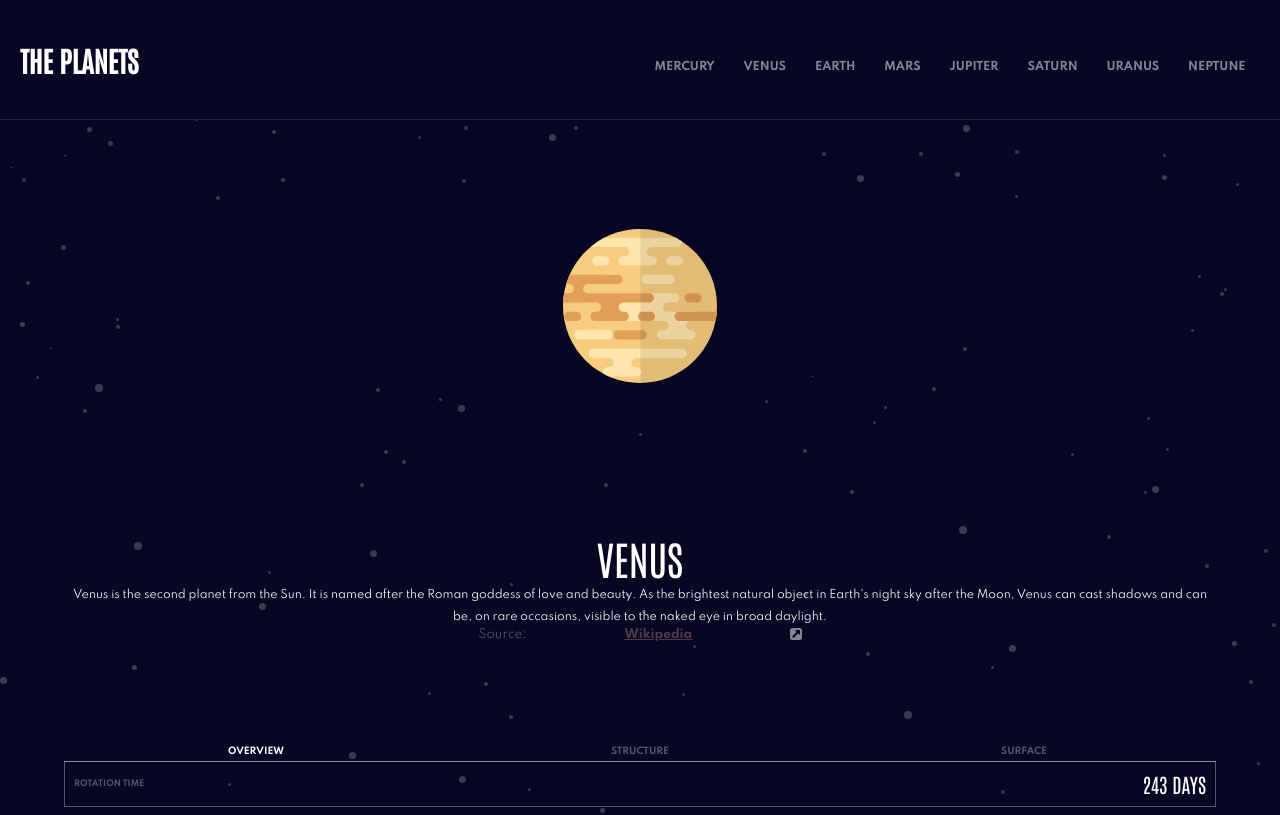
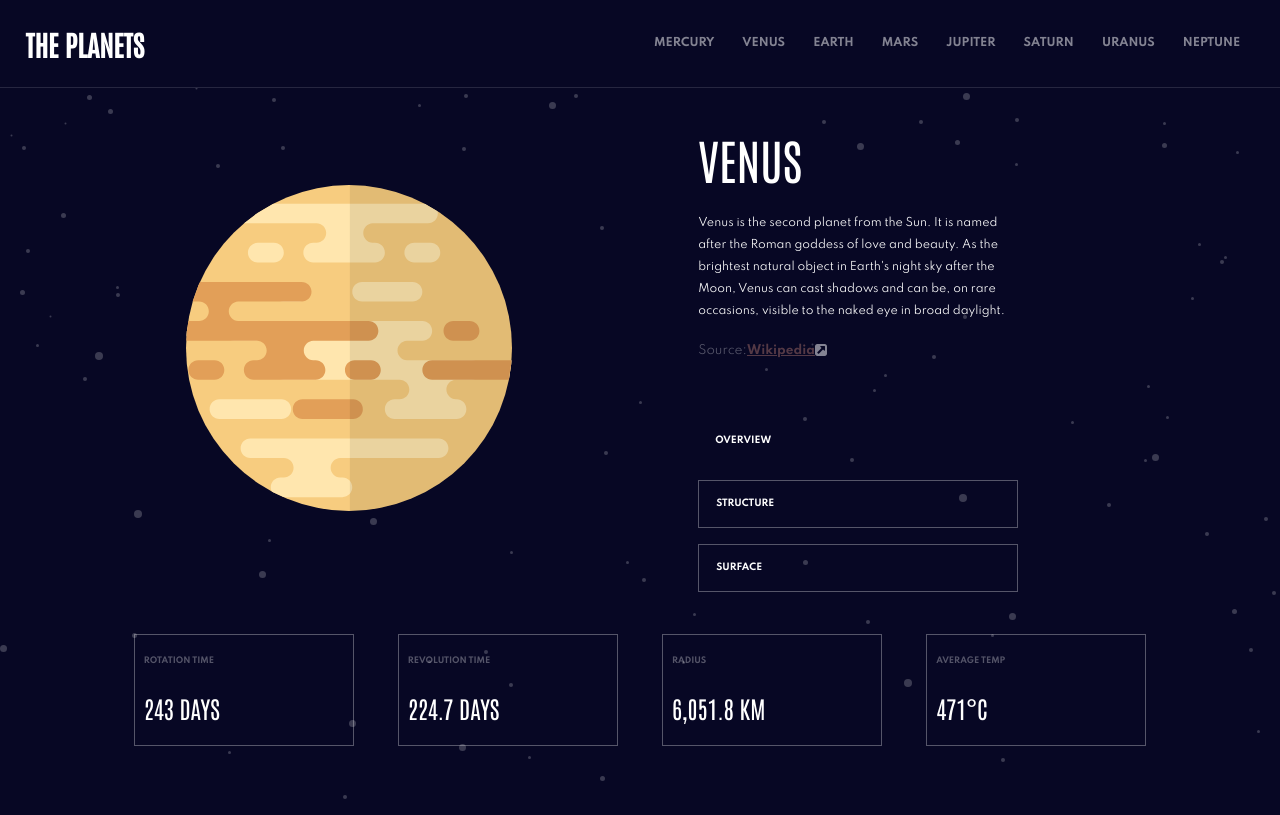
Before and after one commit to ylanaportela/planet-fact-site, a Next.js app: page /Venus in a window 1280 px wide. Shown: the top 815 px of the page. Built offline with nearby package versions, Linux system fonts and the light colour scheme.

Commit message:
Add new style from tablet size and desktop size

```diff
--- a/components/Header/header.module.scss
+++ b/components/Header/header.module.scss
@@ -143,6 +143,10 @@
     .oval, .item img{
         display: none;
     }
+
+    .header + ul{
+        display: none;
+    }
 }
 
 @media (min-width: 1024px){
@@ -153,6 +157,17 @@
         flex-direction: row;
         padding: 0px 20px;
     }
+
+    .nav{
+        padding: 0%;
+    }
+
+    .item{
+       height: 100%;
+       display: flex;
+       align-items: center;
+    }
+
 
     .menu, .nav{
         width: 50%;
@@ -168,4 +183,5 @@
     }
 
 
+
 }
--- a/components/State/state.module.scss
+++ b/components/State/state.module.scss
@@ -17,3 +17,40 @@
 .buttonSelectionActive{
     color: #fff;
 }
+
+@media (min-width: 768px){
+
+    .listSelection{
+        height: 100%;
+        width: 40%;
+        padding: 10% 0%;
+        display: flex;
+        flex-direction: column;
+        justify-content: space-evenly;
+        border: none;
+
+        li{
+            width: 100%;
+            height: 20%;
+        }
+    }
+
+    .buttonSelectionActive{
+        color: #fff;
+        border: none;
+    }
+
+    @media (min-width: 1022px){
+
+        .listSelection{
+            width: 55%;
+            height: 40%;
+            padding: 0%;
+        }
+
+        .listSelection > li{
+            height: 23%;
+        }
+    }
+
+}
--- a/styles/globals.scss
+++ b/styles/globals.scss
@@ -30,10 +30,6 @@ header{
   overflow: hidden;
 }
 
-.header-nav + .list-selection-mobile, .header-nav + .list-selection-mobile  + section{
-  display: none;
-}
-
 .button-selection{
   text-decoration: none;
   background-color: transparent;
@@ -44,6 +40,41 @@ header{
   color: #FFFFFF50;
 }
 
+.button-selection.mercury{
+  border-bottom: 3px solid style.$color-Mercury;
+}
+
+.button-selection.venus{
+  border-bottom: 3px solid style.$color-Venus;
+}
+
+.button-selection.earth{
+  border-bottom: 3px solid style.$color-Earth;
+}
+
+.button-selection.mars{
+  border-bottom: 3px solid style.$color-Mars;
+}
+
+.button-selection.jupiter{
+  border-bottom: 3px solid style.$color-Jupiter;
+}
+
+.button-selection.saturn{
+  border-bottom: 3px solid style.$color-Saturn;
+}
+
+.button-selection.uranus{
+  border-bottom: 3px solid style.$color-Uranus;
+}
+
+.button-selection.neptune{
+  border-bottom: 3px solid style.$color-Neptune;
+}
+
+.header-nav + ul + section{
+  display: none;
+}
 
 ul{
   .mercury{
@@ -78,6 +109,8 @@ ul{
     fill: style.$icon-Neptune;
   }
 }
+
+
 
 .image{
   height: 43%;
@@ -184,33 +217,259 @@ ul{
   background-position: center;
 }
 
+@media (min-width: 768px){
 
-@media (min-width: 768px){
+  .header-nav + ul + section{
+    display: block;
+  }
+
+  ul{
+      .mercury{
+        background-color: style.$color-Mercury;
+      }
+
+      .venus{
+        background-color: style.$color-Venus;
+      }
+
+      .earth{
+        background-color: style.$color-Earth;
+      }
+
+      .mars{
+        background-color: style.$color-Mars;
+      }
+
+      .jupiter{
+        background-color: style.$color-Jupiter;
+      }
+
+      .saturn{
+        background-color: style.$color-Saturn;
+      }
+
+      .uranus{
+        background-color: style.$color-Uranus;
+      }
+
+      .neptune{
+        background-color: style.$color-Neptune;
+      }
+  }
 
   header{
     justify-content: space-evenly;
     border-bottom: 1px solid #FFFFFF20;
   }
 
-
   .header-nav{
     height: 15%;
   }
 
-  .header-nav + .list-selection-mobile{
-    display: none;
+  .header-list > .header-item {
+    background-color: transparent;
   }
 
-  .header-nav + .list-selection-mobile + section{
-    display: block;
+  .image{
+    height: 50%;
+    display: flex;
+    flex-direction: column;
+    align-items: center;
+    justify-content: center;
+
+    .mercury{
+      width: calc(style.$width-planet * 2);
+    }
+
+    .venus{
+      width: calc(style.$width-planet + 43px * 2);
+    }
+
+    .earth{
+      width: calc(style.$width-planet + 62px * 2);
+    }
+
+    .mars{
+      width: calc(style.$width-planet + 18px * 2);
+    }
+
+    .jupiter{
+      width: calc(style.$width-planet + 113px * 2);
+    }
+
+    .saturn{
+      width: calc(style.$width-planet + 147px * 2);
+    }
+
+    .uranus{
+      width: calc(style.$width-planet + 65px * 2);
+    }
+
+    .neptune{
+      width: calc(style.$width-planet + 62px * 2);
+    }
   }
 
+  .imageSurface{
+    height: 150px;
+    bottom: 43%;
+  }
+
+  .button-selection{
+    width: 100%;
+    background-color: transparent;
+    border: 1px solid #FFFFFF50;
+    text-align: left;
+    padding-left: 17px;
+    color: #fff;
+  }
+
+  .listSelection li:first-child .button-selection:before{
+    content: '01';
+    margin-right: 10px;
+    color: #FFFFFF50;
+  }
+
+  .listSelection li:nth-child(2n) .button-selection:before{
+      content: '02';
+      margin-right: 10px;
+      color: #FFFFFF50;
+  }
+
+  .listSelection li:last-child .button-selection:before{
+      content: '03';
+      margin-right: 10px;
+      color: #FFFFFF50;
+  }
 }
 
-@media (min-width: 1024px){
+@media (min-width: 1022px){
+
+  body{
+    overflow: hidden;
+  }
+
+  .header-nav{
+    height: 11%;
+  }
+
   header{
-    padding: 20px;
+    padding: 0% 2%;
     display: flex;
     flex-direction: row;
   }
+
+
+
+  .header-list > .header-item.mercury > a:focus{
+    display: flex;
+    align-items: center;
+    height: 100%;
+    color: #fff;
+    border-top: 5px solid style.$color-Mercury;
+  }
+
+  .header-list > .header-item.venus > a:focus{
+    display: flex;
+    align-items: center;
+    height: 100%;
+    color: #fff;
+    border-top: 5px solid style.$color-Venus;
+  }
+
+  .header-list > .header-item.earth > a:focus{
+    display: flex;
+    align-items: center;
+    height: 100%;
+    color: #fff;
+    border-top: 5px solid style.$color-Earth;
+  }
+
+  .header-list > .header-item.mars > a:focus{
+    display: flex;
+    align-items: center;
+    height: 100%;
+    color: #fff;
+    border-top: 5px solid style.$color-Mars;
+  }
+
+  .header-list > .header-item.jupiter > a:focus{
+    display: flex;
+    align-items: center;
+    height: 100%;
+    color: #fff;
+    border-top: 5px solid style.$color-Jupiter;
+  }
+
+  .header-list > .header-item.saturn > a:focus{
+    display: flex;
+    align-items: center;
+    height: 100%;
+    color: #fff;
+    border-top: 5px solid style.$color-Saturn;
+  }
+
+  .header-list > .header-item.uranus > a:focus{
+    display: flex;
+    align-items: center;
+    height: 100%;
+    color: #fff;
+    border-top: 5px solid style.$color-Uranus;
+  }
+
+  .header-list > .header-item.neptune > a:focus{
+    display: flex;
+    align-items: center;
+    height: 100%;
+    color: #fff;
+    border-top: 5px solid style.$color-Neptune;
+  }
+
+
+  .image{
+    width: 60%;
+
+    .mercury{
+      width: calc(style.$width-planet * 2.5);
+    }
+
+    .venus{
+      width: calc(style.$width-planet + 43px * 5);
+    }
+
+    .earth{
+      width: calc(style.$width-planet + 62px * 3);
+    }
+
+    .mars{
+      width: calc(style.$width-planet + 18px * 5);
+    }
+
+    .jupiter{
+      width: calc(style.$width-planet + 113px * 2);
+    }
+
+    .saturn{
+      width: calc(style.$width-planet + 147px * 2);
+    }
+
+    .uranus{
+      width: calc(style.$width-planet + 65px * 2.5);
+    }
+
+    .neptune{
+      width: calc(style.$width-planet + 62px * 2.5);
+    }
+  }
+
+  .imageSurface{
+    height: 150px;
+    bottom: 30%;
+  }
+
+  .button-selection:hover{
+    cursor: pointer;
+  }
+
+
 }
--- a/styles/index.module.scss
+++ b/styles/index.module.scss
@@ -12,6 +12,10 @@
 
 .report{
     height: 55%;
+}
+
+.report ul{
+    display: none;
 }
 
 .text{
@@ -36,6 +40,7 @@
     font-size: 11px;
     line-height: 22px;
     text-align: center;
+    font-family: style.$font-Spartan;
 }
 
 .source{
@@ -82,8 +87,104 @@
 }
 
 
+
 @media (min-width: 768px){
-    .mobile{
-        display: none;
+
+    .section{
+        height: 75%;
     }
+
+    .report{
+        display: flex;
+        justify-content: space-between;
+    }
+
+    .text{
+        width: 50%;
+    }
+
+    .planetName > *{
+        font-size: 48px;
+        text-align: left;
+    }
+
+    .paragraph{
+        text-align: left;
+    }
+
+    .source{
+        align-self: flex-start;
+        justify-content: flex-start;
+    }
+
+    .data{
+        height: 14%;
+        flex-direction: row;
+        justify-content: space-between;
+    }
+
+    .board{
+        width: 24%;
+        height: 100%;
+        flex-direction: column;
+        align-items: baseline;
+        justify-content: space-around;
+
+        .description{
+            font-size: 24px;
+        }
+    }
+
+    .report ul{
+        display: block;
+    }
+
 }
+
+@media (min-width: 1022px){
+
+
+
+    .section{
+        height: 100%;
+        overflow: hidden;
+        padding: 0%;
+    }
+
+    .informations{
+        height: 65%;
+        display: flex;
+        align-items: center;
+        margin-bottom: 2%;
+    }
+
+    .report{
+        height: 100%;
+        width: 50%;
+        flex-direction: column;
+        justify-content: center;
+    }
+
+    .text{
+        width: 55%;
+        height: 60%;
+        padding: 5% 0%;
+        overflow: hidden;
+    }
+
+    .data{
+        justify-content: space-evenly;
+        padding: 0% 7%;
+
+        .board{
+            width: 20%;
+        }
+    }
+
+    .report ul{
+        display: flex;
+        justify-content: space-evenly;
+    }
+
+
+}
--- a/styles/style.scss
+++ b/styles/style.scss
@@ -3,14 +3,16 @@ $font-Spartan: 'Spartan', sans-serif;
 
 $gray-light: #838391;
 $gray-dark: #38384F;
-$greyish-blue: #419EBB;
-$blue: #2d68f0;
-$green: #1ec2a4;
-$orange: #CD5120;
-$purple: #6f2ed6;
-$yellow: #EDA249;
-$red: #D14C32;
-$red-live: #D83A34;
+
+
+$color-Mercury: #419EBB;
+$color-Venus: #EDA249;
+$color-Earth: #6f2ed6;
+$color-Mars: #D14C32;
+$color-Jupiter: #D83A34;
+$color-Saturn: #CD5120;
+$color-Uranus: #1ec2a4;
+$color-Neptune: #2d68f0;
 
 $width-planet: 111px;
 
@@ -23,7 +25,6 @@ $image-Saturn: '../public/assets/geology-saturn.png';
 $image-Uranus: '../public/assets/geology-uranus.png';
 $image-Neptune: '../public/assets/geology-neptune.png';
 
-
 $icon-Mercury: #DEF4FC;
 $icon-Venus: #F7CC7F;
 $icon-Earth: #545BFE;
```
